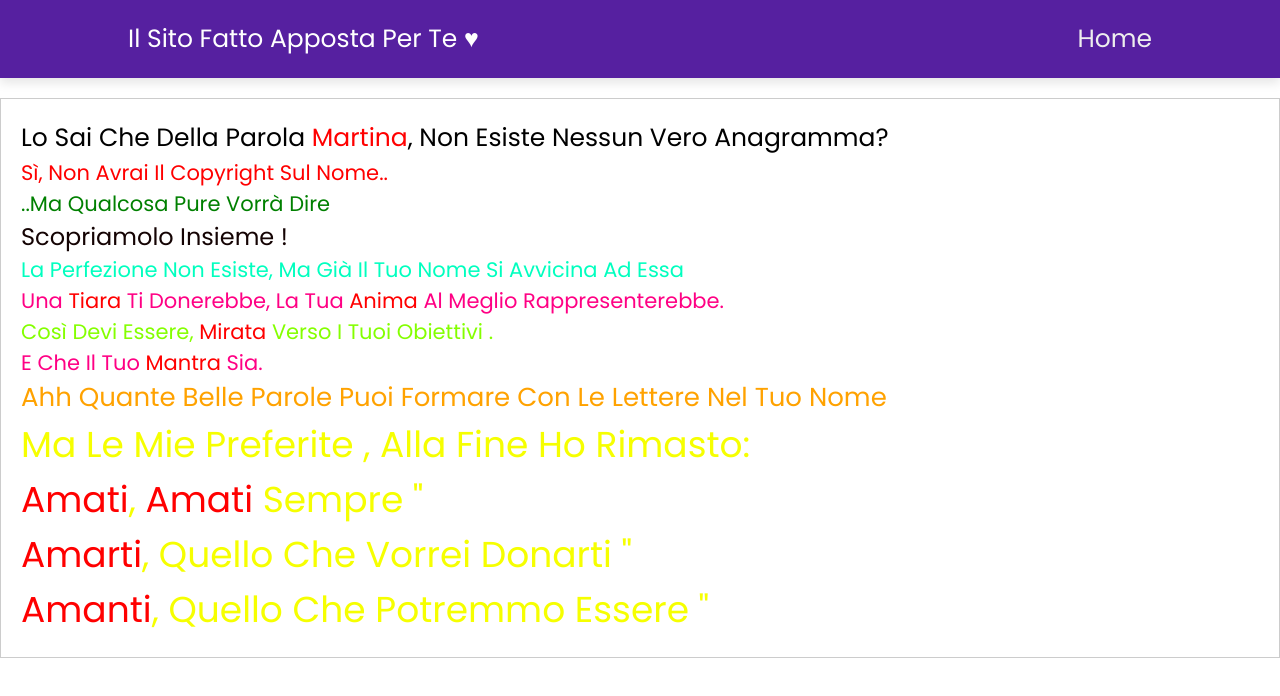
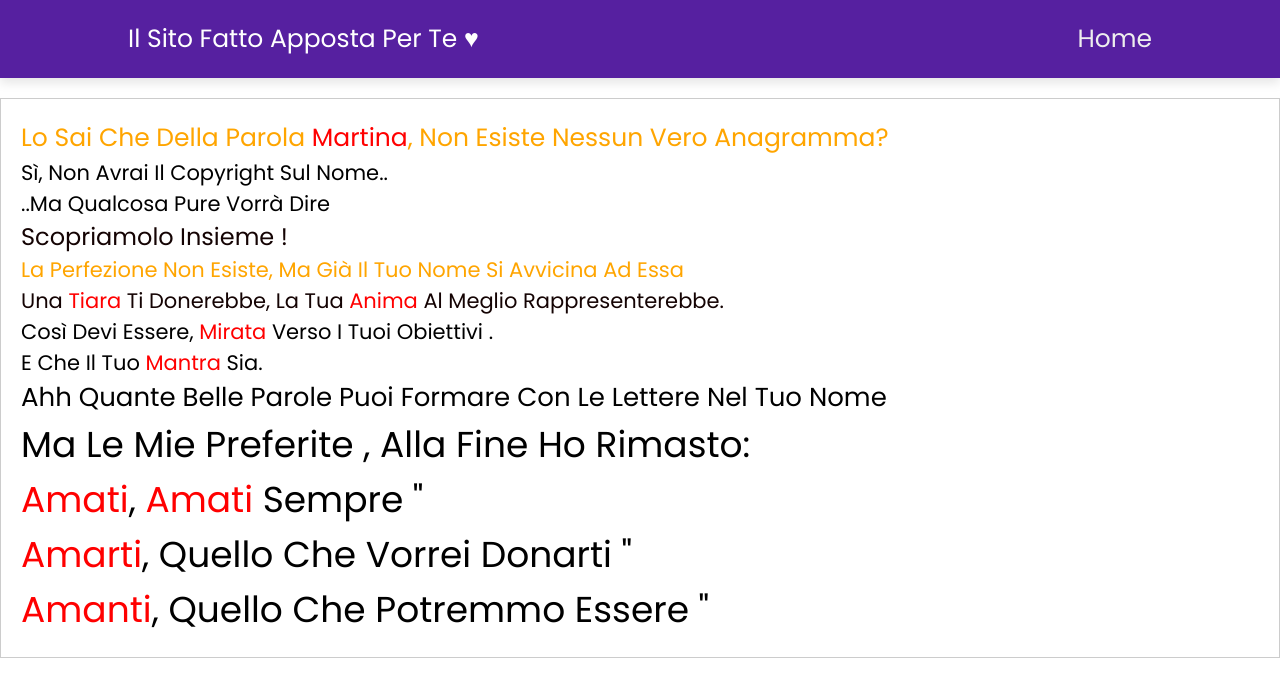
Before and after one commit to darkside021/Martina.github.io, a plain HTML site: page phrases.html in a window 1280 px wide. Drawn offline with nearby package versions, Linux system fonts and the light colour scheme.

Commit message:
Update phrases.html

```diff
--- a/phrases.html
+++ b/phrases.html
@@ -32,20 +32,19 @@
 <!-- Area dove visualizzare le frasi predefinite -->
 <div id="phrase-display" class="phrase-display">
     <!-- Aggiungi qui le frasi che vuoi mostrare -->
-    <p style="color: black; font-size: 25px;">Lo sai che della parola Martina, non esiste nessun vero anagramma?</p>
-    <p style="color: red; font-size: 21px;">Sì, non avrai il copyright sul nome..</p>
-    <p style="color: green; font-size: 21px;">..ma qualcosa pure vorrà dire</p>
+    <p style="color: orange; font-size: 25px;">Lo sai che della parola Martina, non esiste nessun vero anagramma?</p>
+    <p style="color: black; font-size: 21px;">Sì, non avrai il copyright sul nome..</p>
+    <p style="color: black; font-size: 21px;">..ma qualcosa pure vorrà dire</p>
     <p style="color: rgb(20, 3, 3); font-size: 24px;">scopriamolo insieme !</p>
-    <p style="color: rgb(0, 255, 191); font-size: 21px;">La perfezione non esiste, ma già il tuo nome si avvicina ad essa</p>
-    <p style="color: rgb(255, 0, 132); font-size: 21px;">Una tiara ti donerebbe, la tua anima al meglio rappresenterebbe.</p>
-    <p style="color: rgb(132, 255, 0); font-size: 21px;">Così devi essere, mirata verso i tuoi obiettivi .</p>
-    <p style="color: rgb(255, 0, 132); font-size: 21px;">e che il tuo mantra sia.</p>
-    <p style="color: rgb(255, 162, 0); font-size: 26px;">Ahh quante belle parole puoi formare con le lettere nel tuo nome</p>
-    <p style="color: rgb(246, 255, 0); font-size: 36px;">ma le mie preferite , alla fine ho rimasto:</p>
-    <p style="color: rgb(246, 255, 0); font-size: 36px;">Amati, amati sempre "</p>
-    <p style="color: rgb(246, 255, 0); font-size: 36px;">Amarti, quello che vorrei donarti "</p>
-    <p style="color: rgb(246, 255, 0); font-size: 36px;">Amanti, quello che potremmo essere "</p>
-
+    <p style="color: orange; font-size: 21px;">La perfezione non esiste, ma già il tuo nome si avvicina ad essa</p>
+    <p style="color: rgb(20, 3, 3); font-size: 21px;">Una tiara ti donerebbe, la tua anima al meglio rappresenterebbe.</p>
+    <p style="color: black; font-size: 21px;">Così devi essere, mirata verso i tuoi obiettivi .</p>
+    <p style="color: black; font-size: 21px;">e che il tuo mantra sia.</p>
+    <p style="color: black; font-size: 26px;">Ahh quante belle parole puoi formare con le lettere nel tuo nome</p>
+    <p style="color: black; font-size: 36px;">ma le mie preferite , alla fine ho rimasto:</p>
+    <p style="color: black; font-size: 36px;">Amati, amati sempre "</p>
+    <p style="color: black; font-size: 36px;">Amarti, quello che vorrei donarti "</p>
+    <p style="color: black; font-size: 36px;">Amanti, quello che potremmo essere "</p>
 
     <!-- ... altre frasi ... -->
 </div>
```
